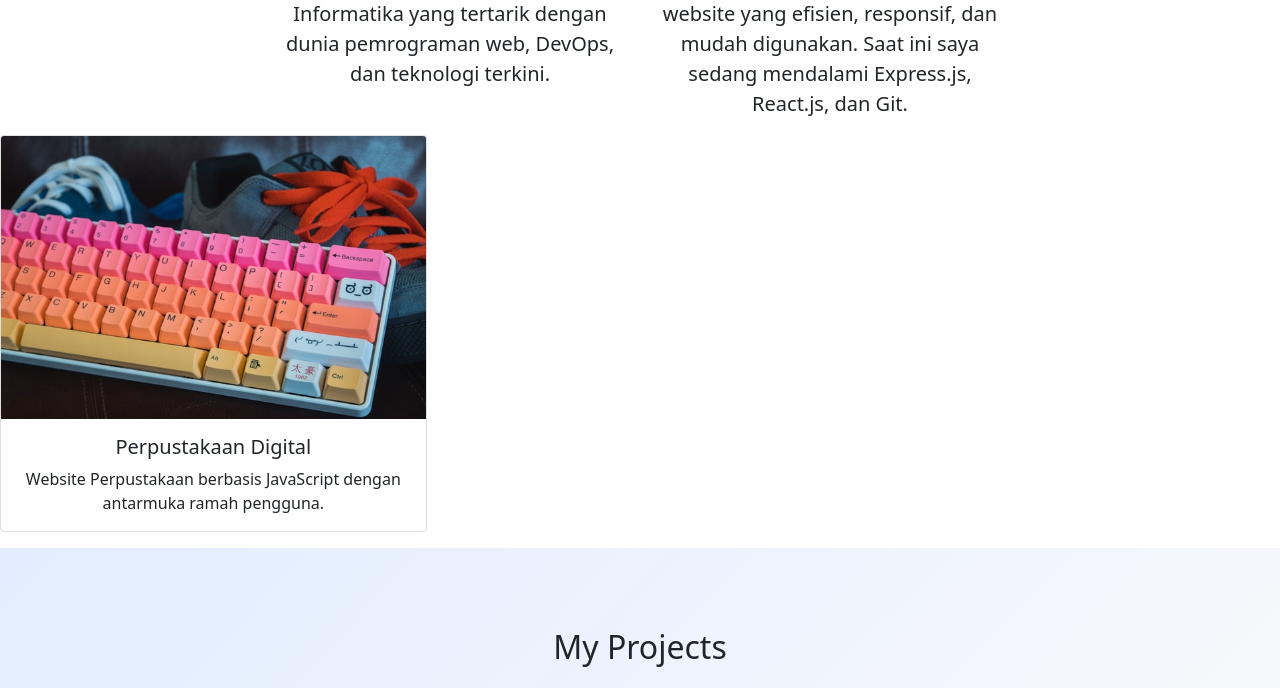
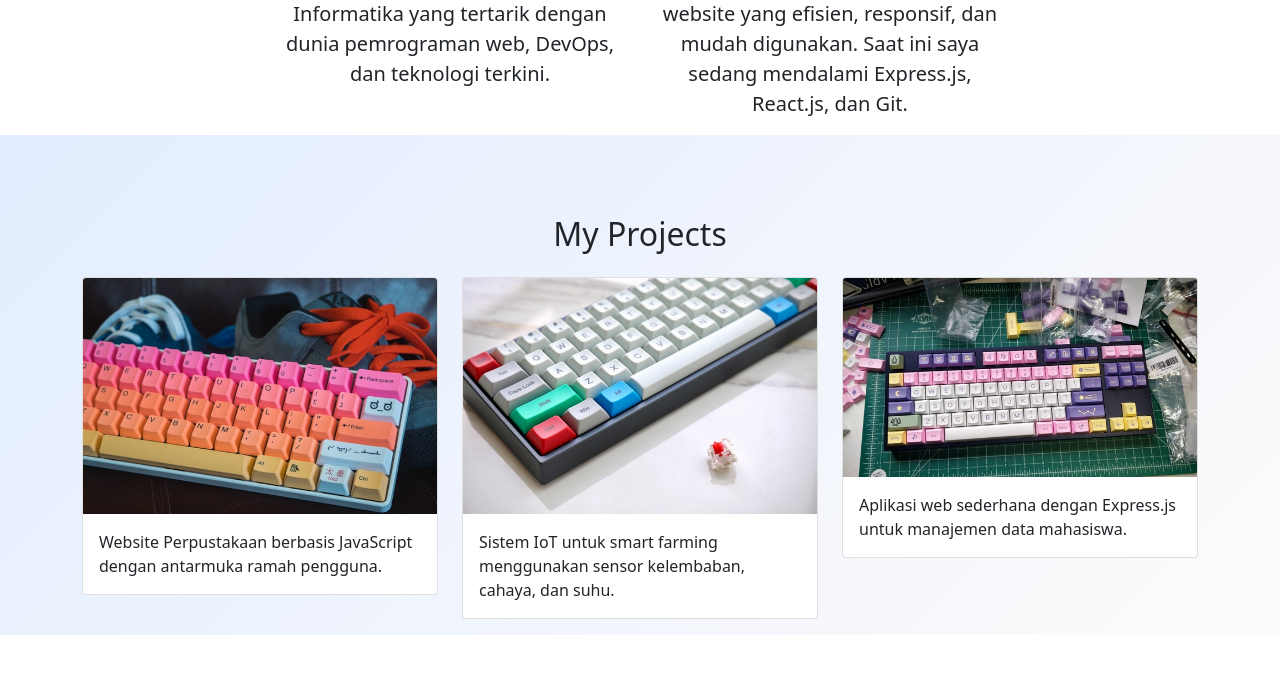
Before and after one commit to hanif354-bayte/hanif354-byte.github.io, a plain HTML site: page index.html in a window 1280 px wide. Shown: the part 654-1342 px from the top of the page. Drawn offline with nearby package versions, Linux system fonts and the light colour scheme.

Commit message:
update tampilan

```diff
--- a/index.html
+++ b/index.html
@@ -95,17 +95,6 @@
     <!-- Akhir About -->
 
     <!-- Projects -->
-     <div class="col-md-4 mb-3" data-aos="zoom-in">
-  <div class="card">
-    <img src="img/projects/1.jpg" class="card-img-top" alt="Project 1" />
-    <div class="card-body text-center">
-      <h5 class="card-title">Perpustakaan Digital</h5>
-      <p class="card-text">
-        Website Perpustakaan berbasis JavaScript dengan antarmuka ramah pengguna.
-      </p>
-    </div>
-  </div>
-</div>
     <section id="projects">
       <div class="container">
         <div class="row text-center mb-3">
```
